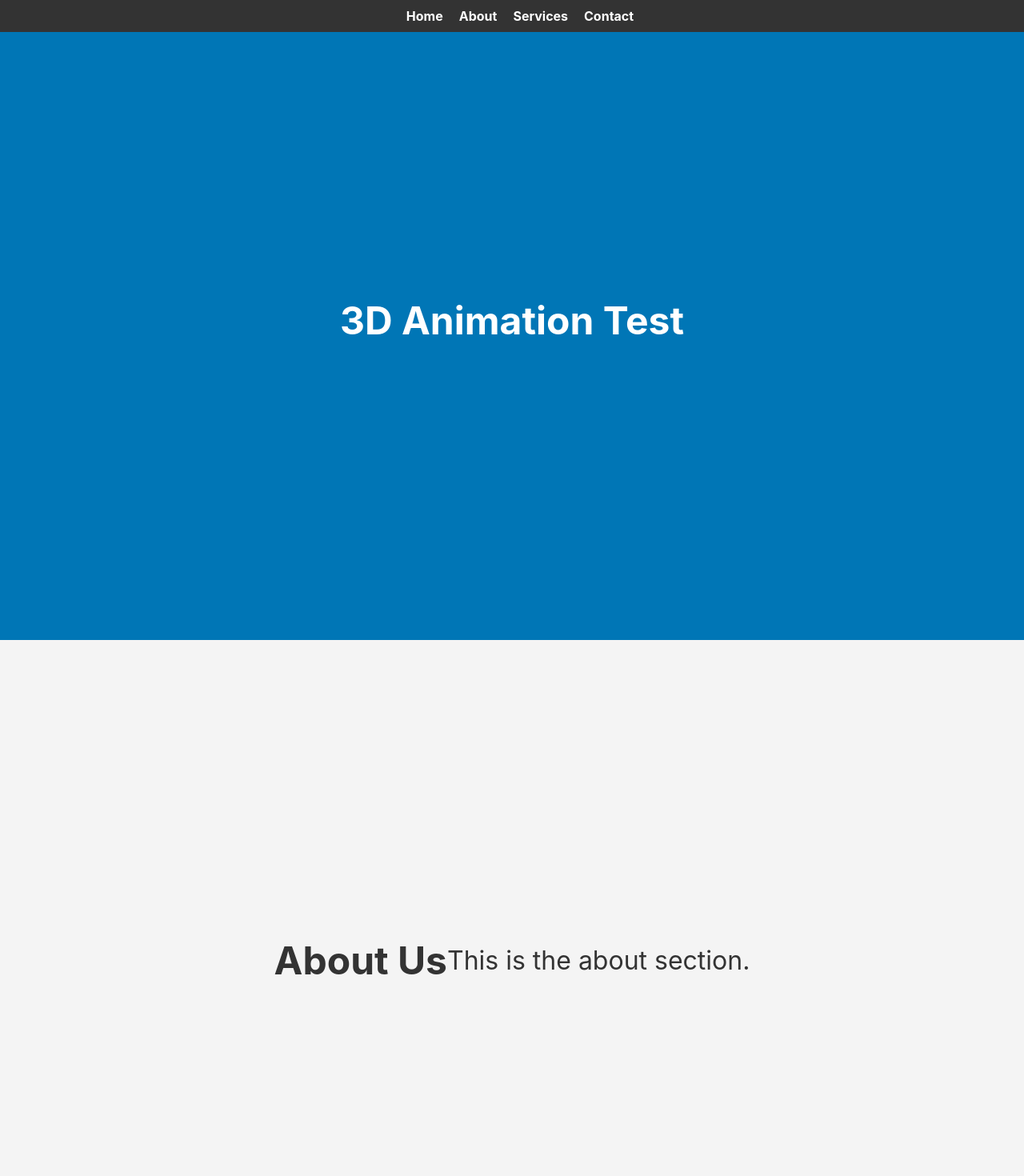
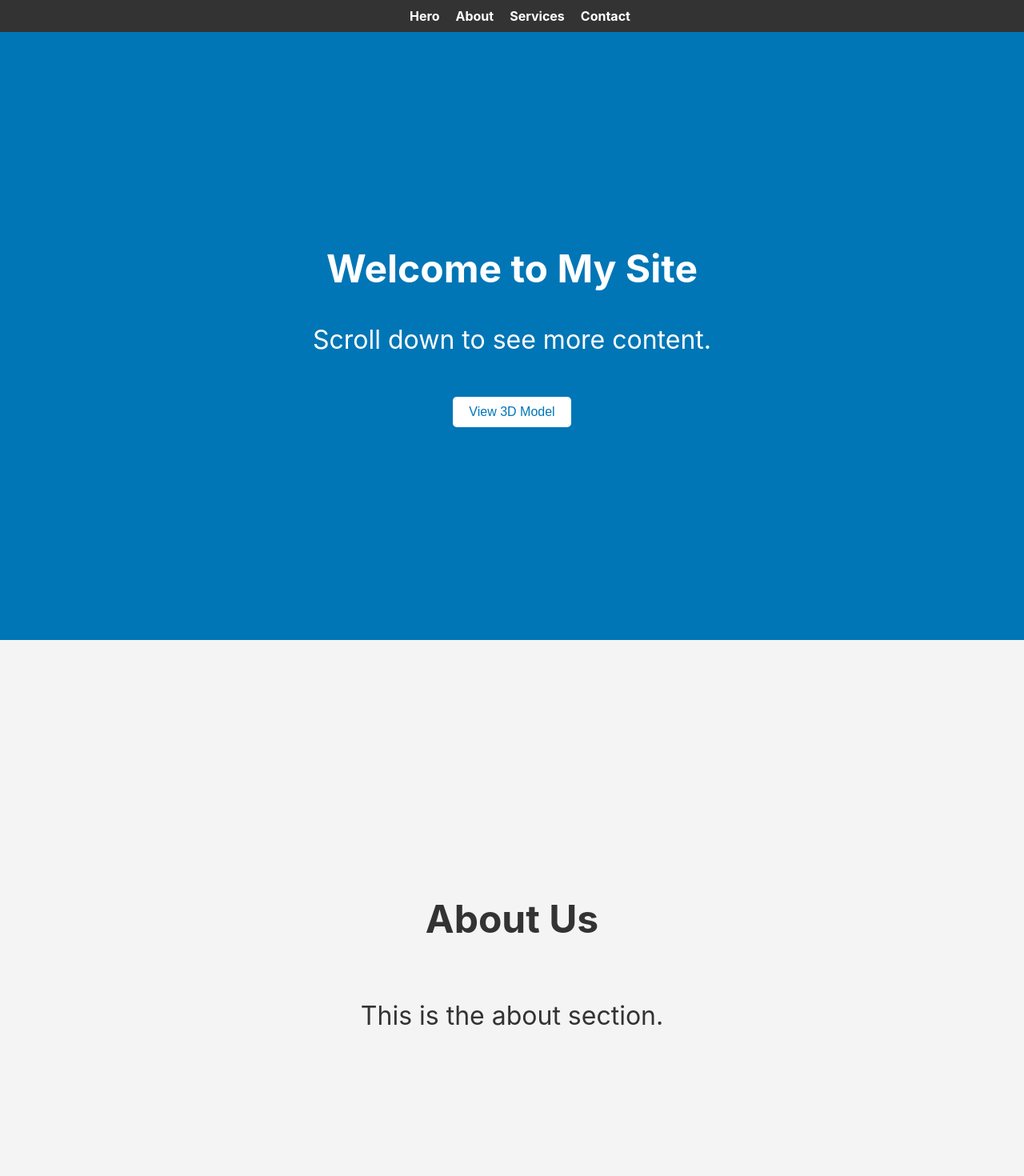
Before and after one commit to itsrichardhaar/three-d-site, a React (Create React App) app: page / in a window 1280 px wide. Shown: the top 1470 px of the page at 80% size. Built offline with nearby package versions, Linux system fonts and the light colour scheme.

Commit message:
Add pages and 3D file

```diff
--- a/package.json
+++ b/package.json
@@ -3,13 +3,18 @@
   "version": "0.1.0",
   "private": true,
   "dependencies": {
+    "@react-three/drei": "^10.5.2",
+    "@react-three/fiber": "^9.2.0",
     "@testing-library/dom": "^10.4.0",
     "@testing-library/jest-dom": "^6.6.3",
     "@testing-library/react": "^16.3.0",
     "@testing-library/user-event": "^13.5.0",
+    "animejs": "^3.2.1",
     "react": "^19.1.0",
     "react-dom": "^19.1.0",
+    "react-router-dom": "^7.7.0",
     "react-scripts": "5.0.1",
+    "three": "^0.178.0",
     "web-vitals": "^2.1.4"
   },
   "scripts": {
--- a/src/App.css
+++ b/src/App.css
@@ -1,9 +1,13 @@
-/* Smooth scrolling */
 html {
   scroll-behavior: smooth;
+  font-family: Arial, sans-serif;
 }
 
-/* Navbar */
+body, .App {
+  margin: 0;
+  padding: 0;
+}
+
 .navbar {
   position: fixed;
   top: 0;
@@ -20,27 +24,48 @@ html {
   color: white;
   text-decoration: none;
   font-weight: bold;
+  transition: color 0.3s;
 }
 
-.navbar a:hover {
+.navbar a.active {
+  color: #ffcc00;
   text-decoration: underline;
 }
 
-/* Sections */
 .section {
   height: 100vh;
   display: flex;
   justify-content: center;
   align-items: center;
+  flex-direction: column;
   font-size: 2rem;
+  opacity: 0; /* Start hidden */
+  transform: translateY(50px);
+  transition: background 0.3s;
 }
 
 .section-hero {
-  background: #0076b6;
+  background: #0076b6; /* Blue hero section */
   color: white;
 }
 
 .section-alt {
-  background: #f4f4f4;
+  background: #f4f4f4; /* Light gray alternate sections */
   color: #333;
 }
+
+.hero-content {
+  text-align: center;
+}
+
+.hero-btn {
+  margin-top: 20px;
+  padding: 10px 20px;
+  font-size: 1rem;
+  border: none;
+  background: white;
+  color: #0076b6;
+  cursor: pointer;
+  border-radius: 5px;
+  opacity: 0;
+}
--- a/src/App.js
+++ b/src/App.js
@@ -1,37 +1,16 @@
-import React from "react";
-import "./App.css";
+// src/App.js
+import { BrowserRouter as Router, Routes, Route } from "react-router-dom";
+import Home from "./pages/Home";
+import Model from "./pages/Model";
 
 function App() {
   return (
-    <div className="App">
-      {/* Navigation */}
-      <nav className="navbar">
-        <a href="#hero">Home</a>
-        <a href="#about">About</a>
-        <a href="#services">Services</a>
-        <a href="#contact">Contact</a>
-      </nav>
-
-      {/* Sections */}
-      <section id="hero" className="section section-hero">
-        <h1>3D Animation Test</h1>
-      </section>
-
-      <section id="about" className="section section-alt">
-        <h2>About Us</h2>
-        <p>This is the about section.</p>
-      </section>
-
-      <section id="services" className="section section-hero">
-        <h2>Our Services</h2>
-        <p>We offer great services.</p>
-      </section>
-
-      <section id="contact" className="section section-alt">
-        <h2>Contact</h2>
-        <p>Get in touch with us.</p>
-      </section>
-    </div>
+    <Router>
+      <Routes>
+        <Route path="/" element={<Home />} />
+        <Route path="/3d-model" element={<Model />} />
+      </Routes>
+    </Router>
   );
 }
 
--- /dev/null
+++ b/src/pages/Home.js
@@ -0,0 +1,122 @@
+// src/Home.js
+import React, { useEffect, useRef } from "react";
+import anime from "animejs";
+import { useNavigate } from "react-router-dom";
+import '../App.css';
+
+function Home() {
+    const navigate = useNavigate();
+  const sectionsRef = useRef([]);
+  const navLinksRef = useRef([]);
+
+  useEffect(() => {
+    // HERO TIMELINE ANIMATION
+    const heroTimeline = anime.timeline({ autoplay: true });
+    heroTimeline
+      .add({
+        targets: ".hero-title",
+        translateY: [-50, 0],
+        opacity: [0, 1],
+        duration: 800,
+        easing: "easeOutExpo",
+      })
+      .add({
+        targets: ".hero-subtext",
+        opacity: [0, 1],
+        duration: 800,
+        easing: "easeOutExpo",
+      })
+      .add({
+        targets: ".hero-btn",
+        scale: [0.8, 1],
+        opacity: [0, 1],
+        duration: 800,
+        easing: "easeOutElastic(1, .8)",
+      });
+
+    // SCROLL ANIMATIONS FOR SECTIONS
+    const observer = new IntersectionObserver(
+      (entries) => {
+        entries.forEach((entry) => {
+          if (entry.isIntersecting) {
+            anime({
+              targets: entry.target,
+              translateY: [50, 0],
+              opacity: [0, 1],
+              duration: 800,
+              easing: "easeOutExpo",
+            });
+            observer.unobserve(entry.target);
+          }
+        });
+      },
+      { threshold: 0.3 }
+    );
+
+    sectionsRef.current.forEach((section) => {
+      if (section) observer.observe(section);
+    });
+  }, []);
+
+  return (
+    <div className="App">
+      {/* Navigation */}
+      <nav className="navbar">
+        {["hero", "about", "services", "contact"].map((id, index) => (
+          <a
+            key={id}
+            ref={(el) => (navLinksRef.current[index] = el)}
+            href={`#${id}`}
+          >
+            {id.charAt(0).toUpperCase() + id.slice(1)}
+          </a>
+        ))}
+      </nav>
+
+      {/* Hero Section */}
+      <section
+        ref={(el) => (sectionsRef.current[0] = el)}
+        id="hero"
+        className="section section-hero"
+      >
+        <div className="hero-content">
+          <h1 className="hero-title">Welcome to My Site</h1>
+          <p className="hero-subtext">Scroll down to see more content.</p>
+          <button className="hero-btn" onClick={() => navigate("/3d-model")}>
+            View 3D Model
+          </button>
+        </div>
+      </section>
+
+      {/* Other Sections */}
+      <section
+        ref={(el) => (sectionsRef.current[1] = el)}
+        id="about"
+        className="section section-alt"
+      >
+        <h2>About Us</h2>
+        <p>This is the about section.</p>
+      </section>
+
+      <section
+        ref={(el) => (sectionsRef.current[2] = el)}
+        id="services"
+        className="section section-hero"
+      >
+        <h2>Our Services</h2>
+        <p>We offer great services.</p>
+      </section>
+
+      <section
+        ref={(el) => (sectionsRef.current[3] = el)}
+        id="contact"
+        className="section section-alt"
+      >
+        <h2>Contact</h2>
+        <p>Get in touch with us.</p>
+      </section>
+    </div>
+  );
+}
+
+export default Home;
--- /dev/null
+++ b/src/pages/Model.js
@@ -0,0 +1,49 @@
+// src/ModelPage.js
+import React, { useRef, useEffect } from "react";
+import { Canvas, useFrame } from "@react-three/fiber";
+import { OrbitControls, useGLTF } from "@react-three/drei";
+
+function Model({ scrollY }) {
+  const { scene } = useGLTF("/models/500px-z_test.glb");
+  const ref = useRef();
+  const targetRotation = useRef({ x: 0, y: 0 });
+
+  useFrame(() => {
+    if (ref.current) {
+      // Update target rotation based on "scroll"
+      targetRotation.current.y = scrollY.current * 0.005;
+      targetRotation.current.x = scrollY.current * 0.002;
+
+      // Smoothly interpolate to target
+      ref.current.rotation.y += (targetRotation.current.y - ref.current.rotation.y) * 0.1;
+      ref.current.rotation.x += (targetRotation.current.x - ref.current.rotation.x) * 0.1;
+    }
+  });
+
+  return <primitive ref={ref} object={scene} scale={1.5} />;
+}
+
+
+export default function ModelPage() {
+  const scrollY = useRef(0);
+
+  useEffect(() => {
+    const handleWheel = (e) => {
+      // Increase or decrease the scrollY value with wheel delta
+      scrollY.current += e.deltaY * 0.1; // adjust 0.1 for sensitivity
+    };
+    window.addEventListener("wheel", handleWheel);
+    return () => window.removeEventListener("wheel", handleWheel);
+  }, []);
+
+  return (
+    <div style={{ height: "100vh", background: "#111", overflow: "hidden" }}>
+      <Canvas style={{ height: "100vh" }} camera={{ position: [0, 0, 5] }}>
+        <ambientLight intensity={0.5} />
+        <directionalLight position={[5, 5, 5]} />
+        <Model scrollY={scrollY} />
+        <OrbitControls enableZoom={false} />
+      </Canvas>
+    </div>
+  );
+}
```
Also changed, not shown: 2 other files (tests, documents, lock files or other folders).
